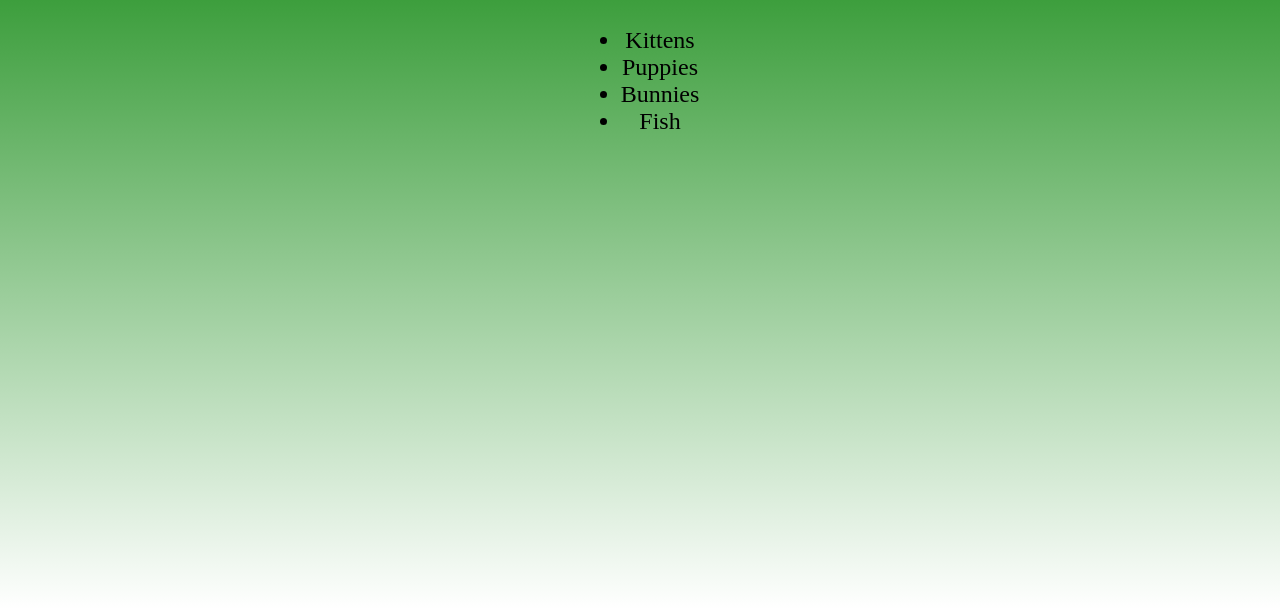
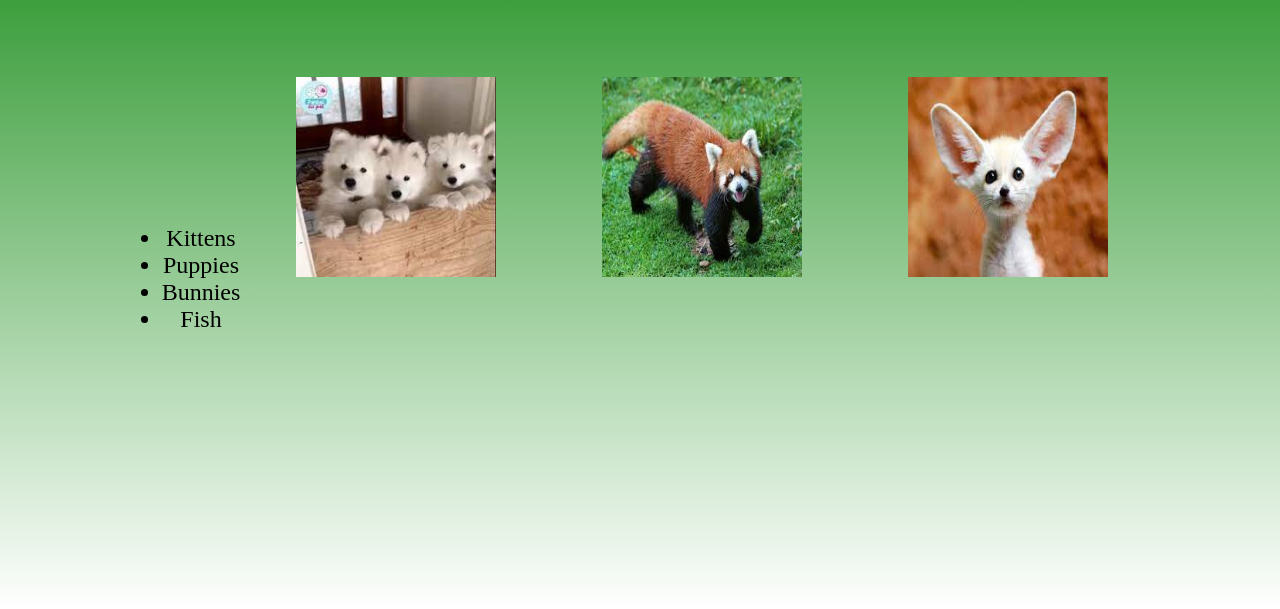
Before and after one commit to YogevBar1/AnimalStore, a plain HTML site: page animals.html in a window 1280 px wide. Shown: the part 191-800 px from the top of the page. Drawn offline with Linux system fonts and the light colour scheme.

Commit message:
Move the images to animals

```diff
--- a/animals.html
+++ b/animals.html
@@ -28,5 +28,9 @@
         <li>Fish</li>
     </ul>
 
+    <img src="assets/images/img1.jpg">
+    <img src="assets/images/img2.jpg">
+    <img src="assets/images/img3.jpg">
+
 </body>
 </html>
```
Also changed, not shown: index.html (+1 -3 lines).
